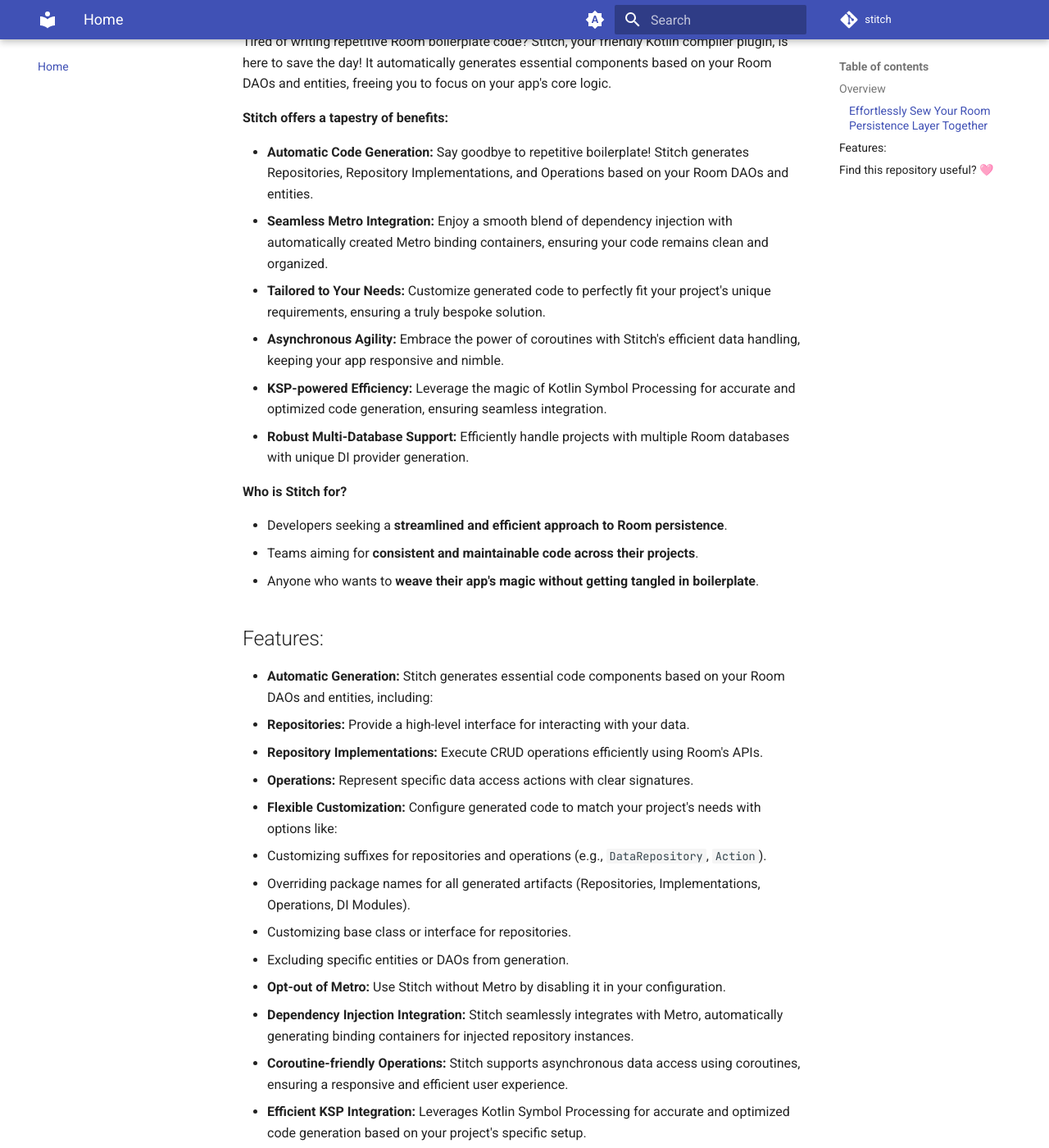
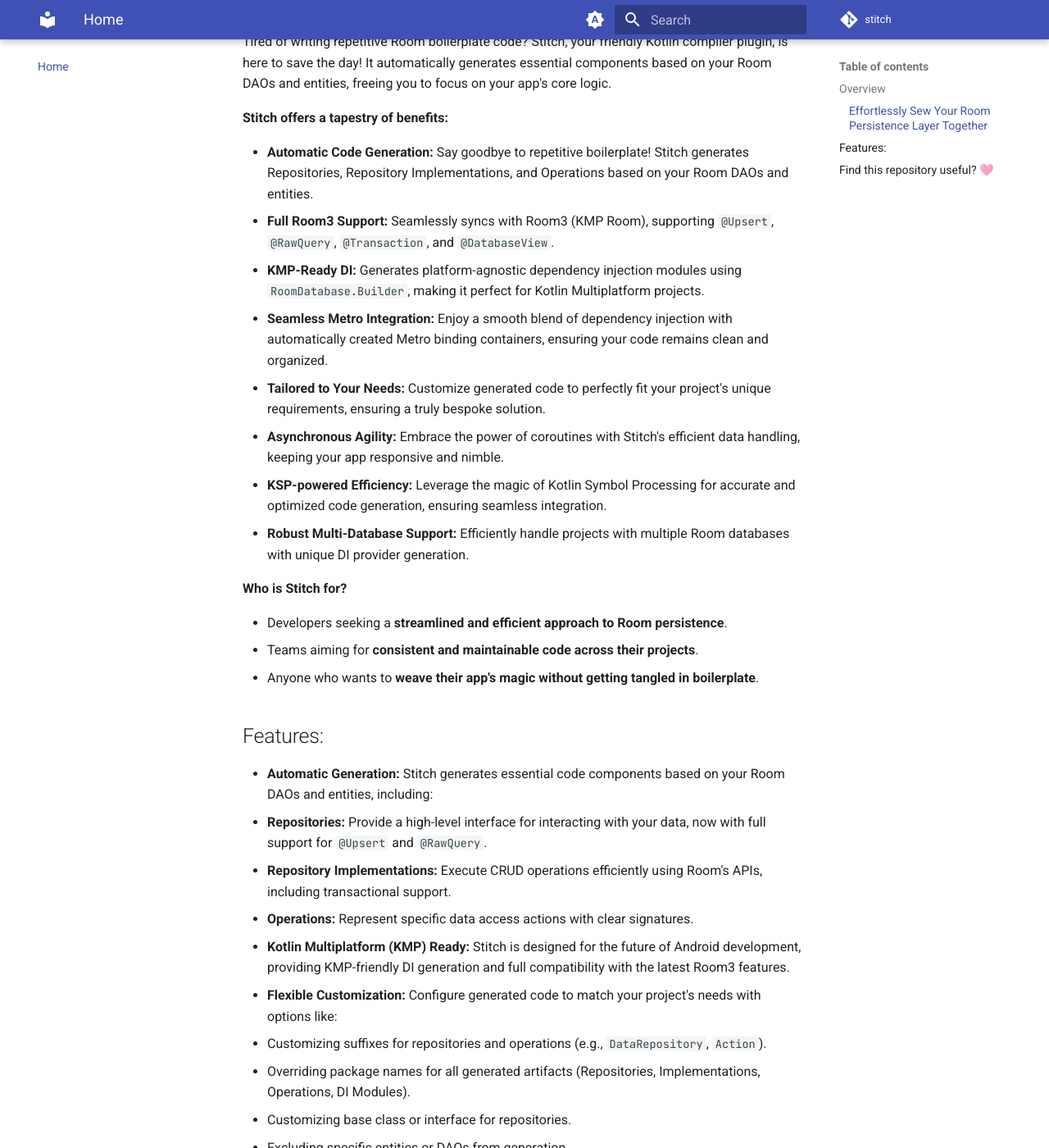
Before and after one commit to teogor/stitch, an MkDocs documentation site: the page built from docs/index.md, in a window 1280 px wide and 1400 px high, scrolled down 346 px. Shown: the whole window at 82% size. Built offline with MkDocs 1.6.1 and Material for MkDocs 9.7.7, drawn with Linux system fonts in a browser that asks for light colours; comment, search, counter and statistics services are not loaded.

Commit message:
Update documentation to reflect Room3 sync and KMP readiness

```diff
--- a/docs/index.md
+++ b/docs/index.md
@@ -14,6 +14,8 @@ Tired of writing repetitive Room boilerplate code? Stitch, your friendly Kotlin
 **Stitch offers a tapestry of benefits:**
 
 * **Automatic Code Generation:** Say goodbye to repetitive boilerplate! Stitch generates Repositories, Repository Implementations, and Operations based on your Room DAOs and entities.
+* **Full Room3 Support:** Seamlessly syncs with Room3 (KMP Room), supporting `@Upsert`, `@RawQuery`, `@Transaction`, and `@DatabaseView`.
+* **KMP-Ready DI:** Generates platform-agnostic dependency injection modules using `RoomDatabase.Builder`, making it perfect for Kotlin Multiplatform projects.
 * **Seamless Metro Integration:** Enjoy a smooth blend of dependency injection with automatically created Metro binding containers, ensuring your code remains clean and organized.
 * **Tailored to Your Needs:** Customize generated code to perfectly fit your project's unique requirements, ensuring a truly bespoke solution.
 * **Asynchronous Agility:** Embrace the power of coroutines with Stitch's efficient data handling, keeping your app responsive and nimble.
@@ -29,9 +31,10 @@ Tired of writing repetitive Room boilerplate code? Stitch, your friendly Kotlin
 ## Features:
 
 * **Automatic Generation:** Stitch generates essential code components based on your Room DAOs and entities, including:
-  * **Repositories:** Provide a high-level interface for interacting with your data.
-  * **Repository Implementations:** Execute CRUD operations efficiently using Room's APIs.
+  * **Repositories:** Provide a high-level interface for interacting with your data, now with full support for `@Upsert` and `@RawQuery`.
+  * **Repository Implementations:** Execute CRUD operations efficiently using Room's APIs, including transactional support.
   * **Operations:** Represent specific data access actions with clear signatures.
+* **Kotlin Multiplatform (KMP) Ready:** Stitch is designed for the future of Android development, providing KMP-friendly DI generation and full compatibility with the latest Room3 features.
 * **Flexible Customization:** Configure generated code to match your project's needs with options like:
   * Customizing suffixes for repositories and operations (e.g., `DataRepository`, `Action`).
   * Overriding package names for all generated artifacts (Repositories, Implementations, Operations, DI Modules).
```
